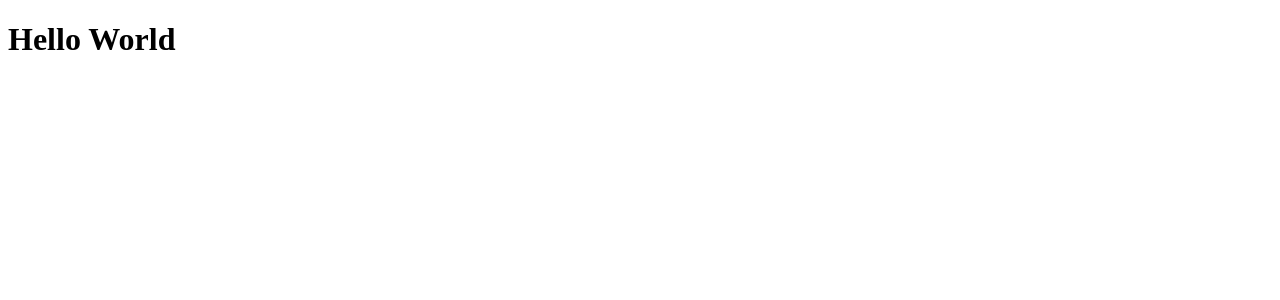
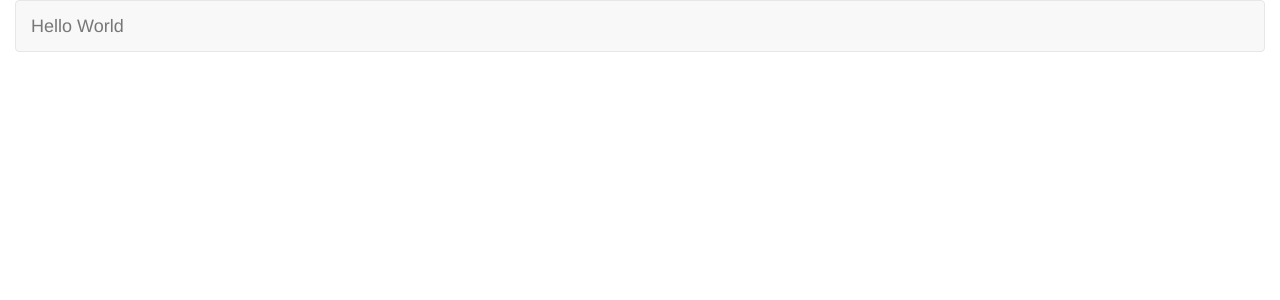
Before and after one commit to DanielSoaresRocha/ToDoList-Angular, an Angular app: page / in a window 1280 px wide. Shown: the top 300 px of the page. Built offline with nearby package versions, Linux system fonts and the light colour scheme.

Commit message:
adicionando bootstrap e html

```diff
--- a/angular.json
+++ b/angular.json
@@ -24,7 +24,8 @@
               "src/assets"
             ],
             "styles": [
-              "src/styles.css"
+              "src/styles.css",
+              "node_modules/bootstrap/dist/css/bootstrap.min.css"
             ],
             "scripts": []
           },
@@ -119,6 +120,7 @@
           }
         }
       }
-    }},
+    }
+  },
   "defaultProject": "gerenciador-de-tarefas"
 }
--- a/package.json
+++ b/package.json
@@ -19,6 +19,7 @@
     "@angular/platform-browser": "~10.0.4",
     "@angular/platform-browser-dynamic": "~10.0.4",
     "@angular/router": "~10.0.4",
+    "bootstrap": "^3.4.1",
     "rxjs": "~6.5.5",
     "tslib": "^2.0.0",
     "zone.js": "~0.10.3"
--- a/src/app/app.component.html
+++ b/src/app/app.component.html
@@ -1 +1,11 @@
-<h1>{{title}}</h1>
+<div class="container-fluid">
+  <nav class="navbar navbar-default">
+    <div class="container-fluid">
+      <div class="navbar-header">
+        <a class="navbar-brand" href="#">
+          {{title}}
+        </a>
+      </div>
+    </div>
+  </nav>
+</div>
```
Also changed, not shown: 1 other file (tests, documents, lock files or other folders).
